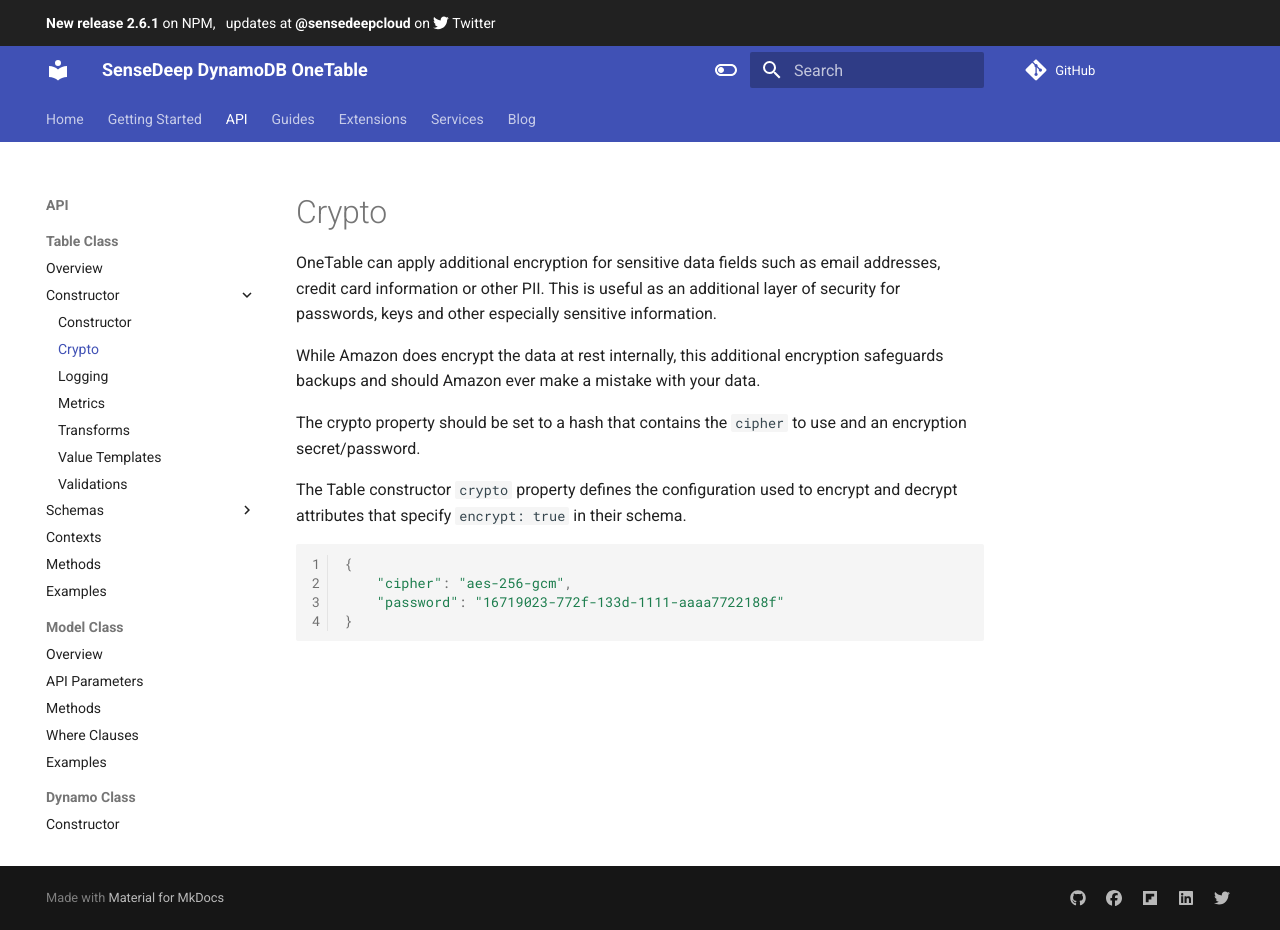
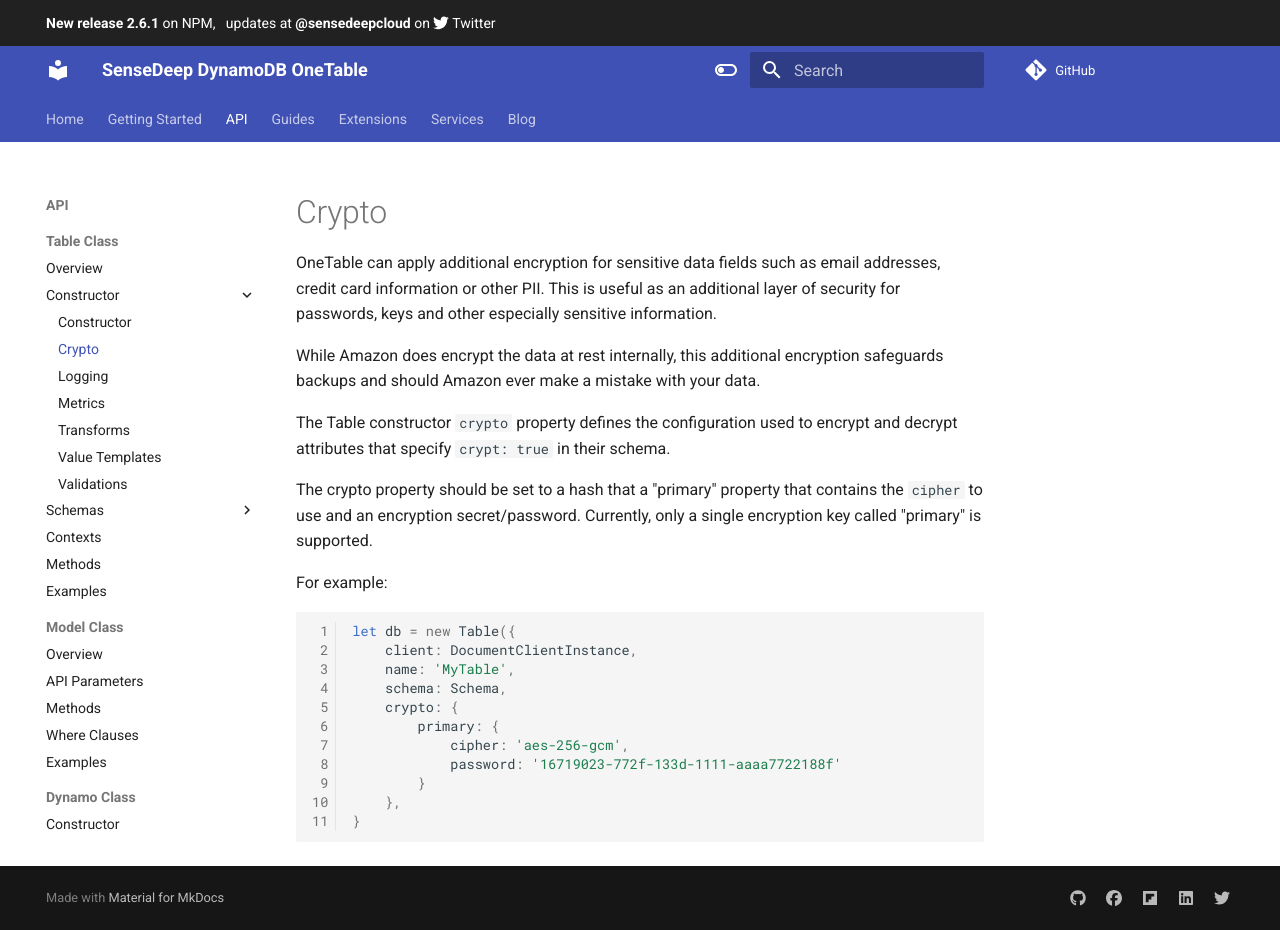
Before and after one commit to sensedeep/onedoc, an MkDocs documentation site: the page built from docs/api/table/constructor/crypto.md, in a window 1280 px wide and 930 px high. Built offline with MkDocs 1.6.1 and Material for MkDocs 9.7.7, drawn with Linux system fonts in a browser that asks for light colours; comment, search, counter and statistics services are not loaded.

Commit message:
FIX: crypto doc

````diff
--- a/docs/api/table/constructor/crypto.md
+++ b/docs/api/table/constructor/crypto.md
@@ -3,13 +3,22 @@
 
 While Amazon does encrypt the data at rest internally, this additional encryption safeguards backups and should Amazon ever make a mistake with your data.
 
-The crypto property should be set to a hash that contains the `cipher` to use and an encryption secret/password.
+The Table constructor `crypto` property defines the configuration used to encrypt and decrypt attributes that specify `crypt: true` in their schema.
 
-The Table constructor `crypto` property defines the configuration used to encrypt and decrypt attributes that specify `encrypt: true` in their schema.
+The crypto property should be set to a hash that a "primary" property that contains the `cipher` to use and an encryption secret/password. Currently, only a single encryption key called "primary" is supported.
+
+For example:
 
 ```javascript
-{
-    "cipher": "aes-256-gcm",
-    "password": "16719023-772f-133d-1111-aaaa7722188f"
+let db = new Table({
+    client: DocumentClientInstance,
+    name: 'MyTable',
+    schema: Schema,
+    crypto: {
+        primary: {
+            cipher: 'aes-256-gcm',
+            password: '16719023-772f-133d-1111-aaaa7722188f'
+        }
+    },
 }
 ```
````
